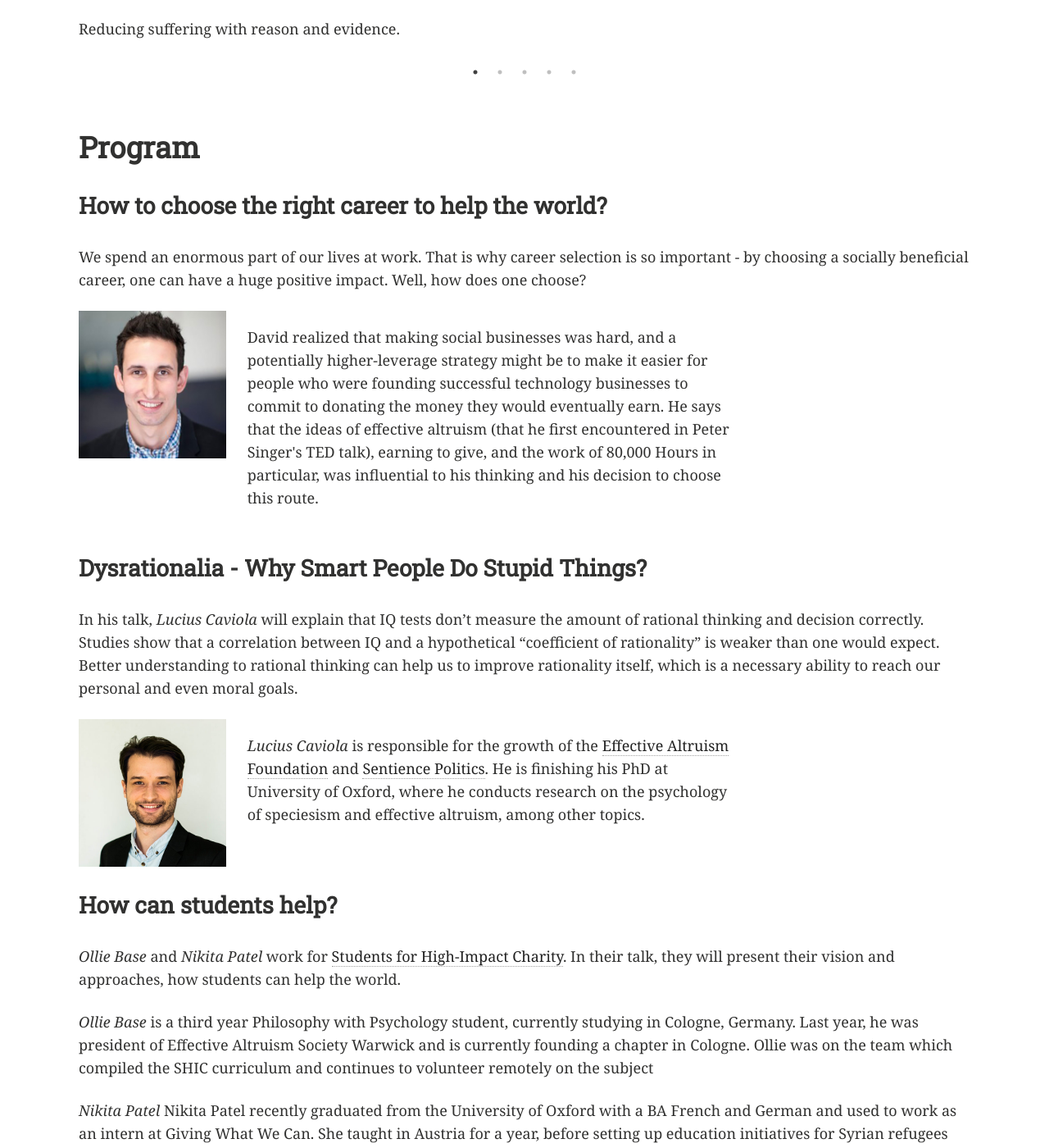
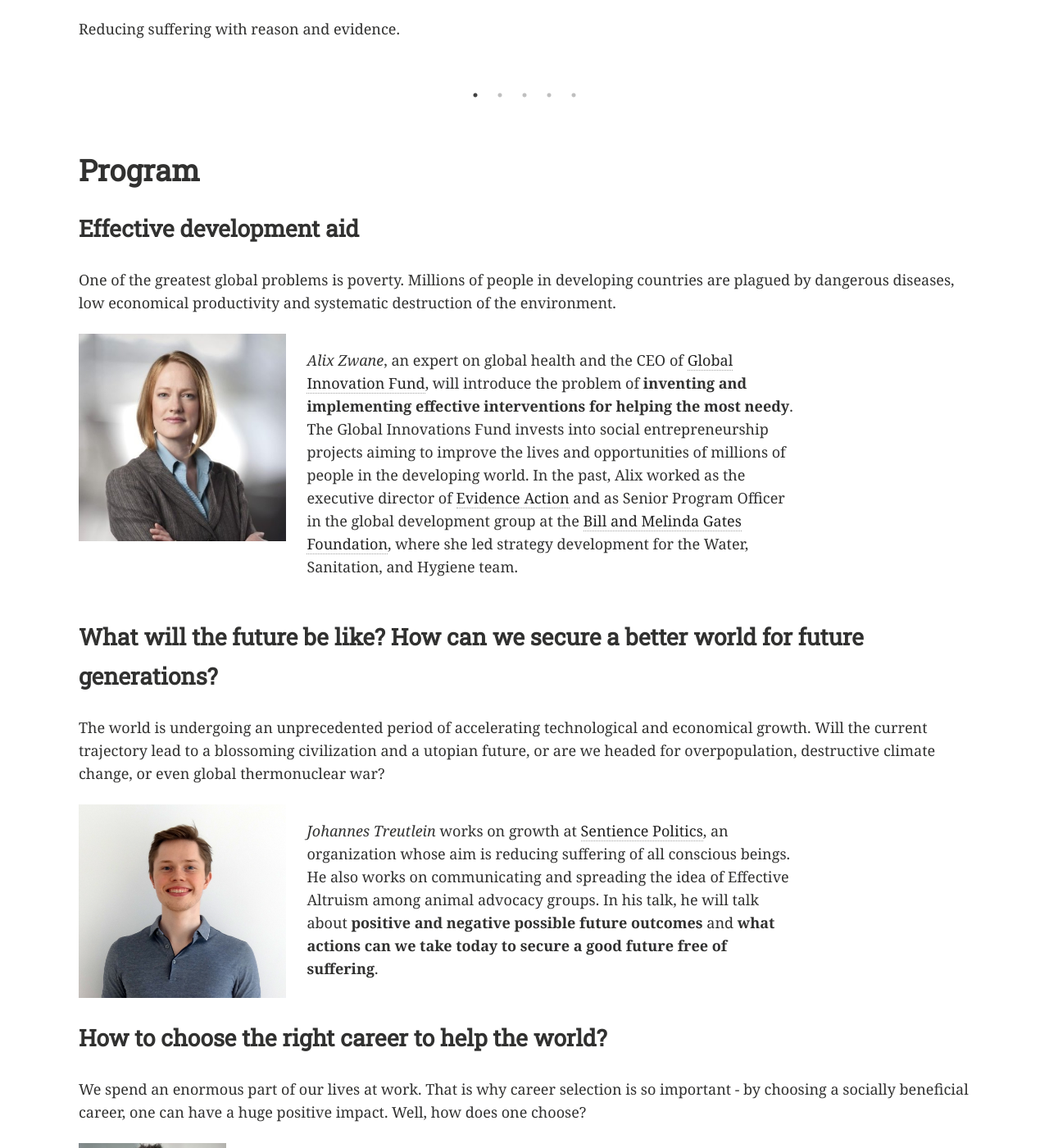
Before and after one commit to ea-czech-republic/eagxprague.org, a Jekyll site: the page built from english.md, in a window 1280 px wide and 1400 px high, scrolled down 957 px. Shown: the whole window at 82% size. Built offline with Jekyll 4.4.1, drawn with Linux system fonts in a browser that asks for light colours; nearby versions of some CDN libraries; some of the changed text lies outside the part shown.

Commit message:
More english

```diff
--- a/_layouts/home.html
+++ b/_layouts/home.html
@@ -131,8 +131,10 @@ Série přednášek našich vynikajících hostů poskytne dostatek informací
 	  <div id="theme-rationality">
 		  <h3><span>Téma: Racionalita a rozhodování</span></h3>
 		<p>
-			Ke správným řešením se dá dospět se správným uvažováním.
-			Jakých systematických chyb se dopouštíme a jak je eliminovat?
+			Ke správným řešením se dá dospět pouze se správným uvažováním.
+			Jakých systematických chyb se lidé dopouští, a jak
+			se můžeme vyvarovat jejich škodlivému působení na naše
+			rozhodování?
 		</p>
 	  </div>
 	  <div id="theme-career">
--- a/_layouts/home_en.html
+++ b/_layouts/home_en.html
@@ -116,8 +116,11 @@
 	  <div id="theme-rationality">
 		  <h3><span>Topic: Decision-making and rationality</span></h3>
 		<p>
-			Ke správným řešením se dá dospět se správným uvažováním.
-			Jakých systematických chyb se dopouštíme a jak je eliminovat?
+			To reach correct conclusions and take the best possible
+			actions, it is crucial to use clear and correct
+			reasoning.
+			Which systematic harmful biases do people have in general,
+			and how can we prevent them from leading us astray?
 		</p>
 	  </div>
 	  <div id="theme-career">
--- a/english.md
+++ b/english.md
@@ -10,6 +10,51 @@ image:
 <br>
 
 # Program
+
+## Effective development aid
+
+One of the greatest global problems is poverty.
+Millions of people in developing countries are plagued by dangerous diseases,
+low economical productivity and systematic destruction of the environment.
+
+<!-- TODO: nicer and mobile styling -->
+<div class="speaker">
+<img src="images/speakers/alix-zwane.jpg">
+<div class="desc">
+<p>
+<i>Alix Zwane</i>, an expert on global health and the CEO of <a href="http://www.globalinnovation.fund/">Global Innovation Fund</a>,
+will introduce the problem of <b>inventing and implementing effective
+interventions for helping the most needy</b>. The Global Innovations Fund
+invests into social entrepreneurship projects aiming to improve the lives and
+opportunities of millions of people in the developing world. In the past,
+Alix worked as the executive director of <a href="http://www.evidenceaction.org/">Evidence Action</a>
+and as Senior Program Officer in the global development group at the <a href="http://www.gatesfoundation.org/">Bill and Melinda Gates Foundation</a>,
+where she led strategy development for the Water, Sanitation, and Hygiene team.
+</p>
+</div>
+</div>
+
+## What will the future be like? How can we secure a better world for future generations?
+
+The world is undergoing an unprecedented period of accelerating technological
+and economical growth. Will the current trajectory lead to a blossoming
+civilization and a utopian future, or are we headed for overpopulation,
+destructive climate change, or even global thermonuclear war?
+
+<!-- TODO: grid -->
+<div class="speaker">
+<img src="images/speakers/johannes-treutlein.jpg">
+<div class="desc">
+<p>
+<i>Johannes Treutlein</i> works on growth at <a href="https://sentience-politics.org/">Sentience Politics</a>,
+an organization whose aim is reducing suffering of all conscious beings.
+He also works on communicating and spreading the idea of Effective Altruism
+among animal advocacy groups. In his talk, he will talk about <b>positive and
+negative possible future outcomes</b> and <b>what actions can we take today
+to secure a good future free of suffering</b>.
+</p>
+</div>
+</div>
 
 ## How to choose the right career to help the world?
 
@@ -46,7 +91,7 @@ reach our personal and even moral goals.
 </div>
 </div>
 
-## How can students help?
+## How can students help the world?
 
 <i>Ollie Base</i> and <i>Nikita Patel</i> work for <a href="http://www.shicschools.org/">Students for High-Impact Charity</a>.
 In their talk, they will present their vision and approaches, how students can help the world.
```
